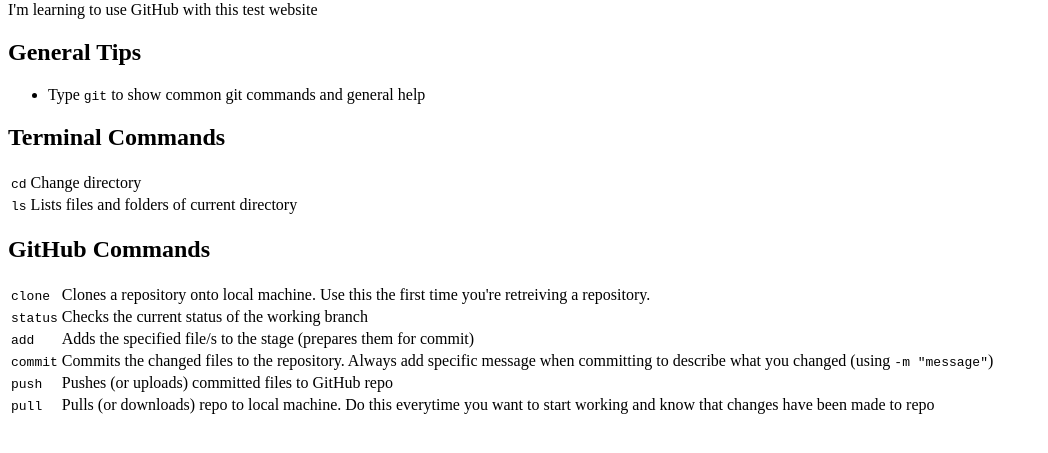
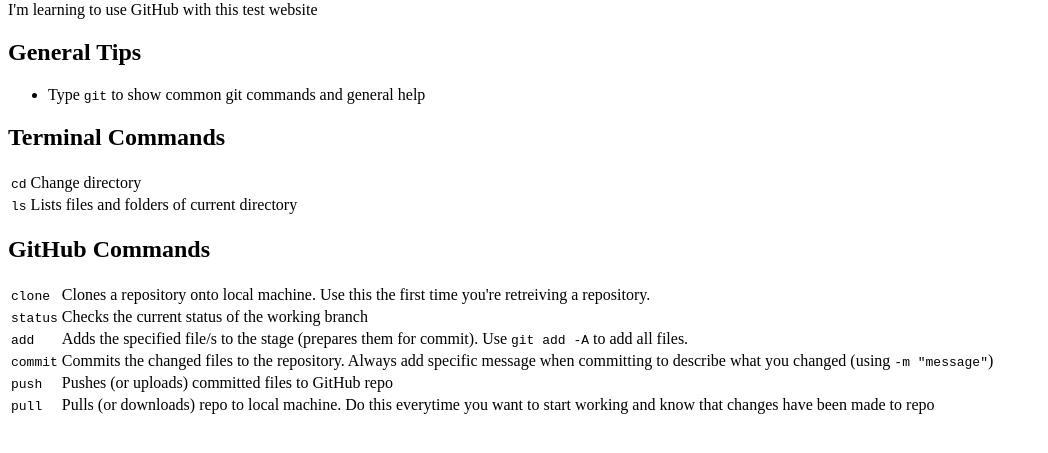
Before and after one commit to cam-liggett/test-repo, a plain HTML site: page index.html in a window 1280 px wide. Shown: the part 79-532 px from the top of the page, without its empty margins (0-1048 px from the left). Drawn offline with Linux system fonts and the light colour scheme.

Commit message:
added more info to "add" command

```diff
--- a/index.html
+++ b/index.html
@@ -39,7 +39,7 @@
       </tr>
       <tr>
         <td><code>add</code></td>
-        <td>Adds the specified file/s to the stage (prepares them for commit)</td>
+        <td>Adds the specified file/s to the stage (prepares them for commit). Use <code>git add -A</code> to add all files.</td>
       </tr>
       <tr>
         <td><code>commit</code></td>
```
